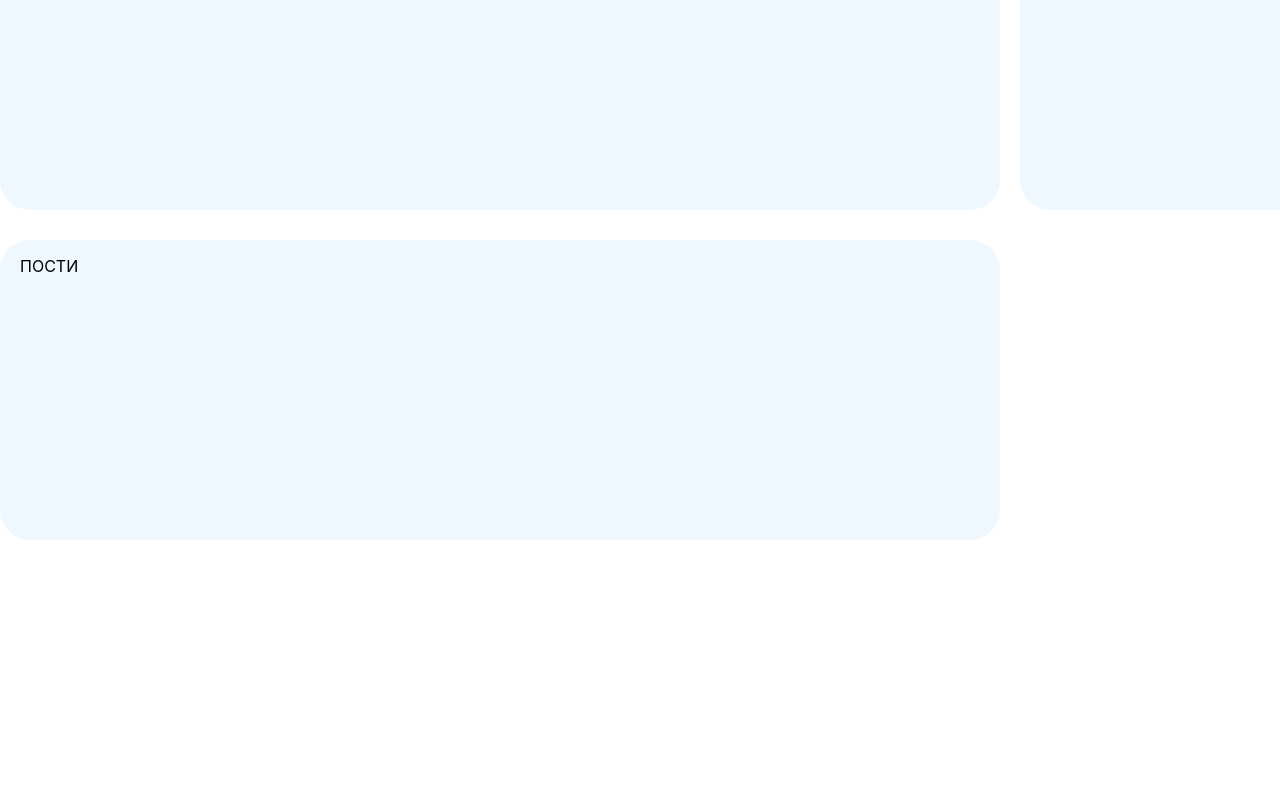
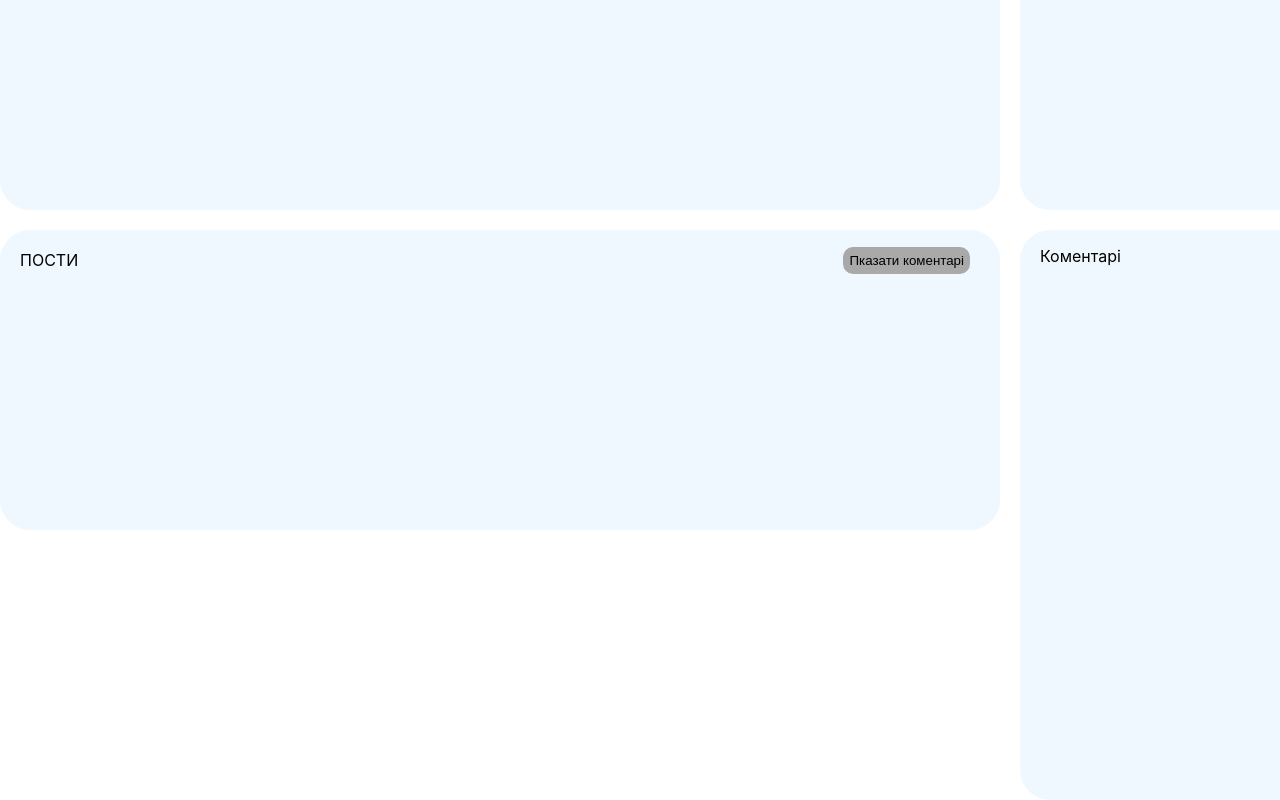
Before and after one commit to orangeRabit/apr-2021-react, a React (Create React App) app: page / in a window 1280 px wide. Shown: the part 390-1190 px from the top of the page. Before the commit the page ends 930 px from the top, so only its background shows below. Built offline with nearby package versions, Linux system fonts and the light colour scheme; no server answers.

Commit message:
userPost done

```diff
--- a/src/App.css
+++ b/src/App.css
@@ -30,9 +30,28 @@
     width: 1000px;
     height: 100%;
     min-height: 300px;
-    margin-top: 30px;
+    margin-top: 20px;
     border-radius: 30px;
     padding-left: 20px;
     box-sizing: border-box;
     background: aliceblue;
 }
+
+.postHeader {
+    width: 950px;
+    height: 40px;
+    margin-top: 10px;
+    align-items: center;
+    display: flex;
+    justify-content: space-between;
+}
+
+.cardComment {
+    width: 600px;
+    height: 570px;
+    background: aliceblue;
+    margin-top: 20px;
+    border-radius: 30px;
+    padding-left: 20px;
+    box-sizing: border-box;
+}
--- a/src/App.js
+++ b/src/App.js
@@ -1,10 +1,10 @@
 import './App.css'
 import {useEffect, useState} from 'react';
 import Users from './component/users/Users';
-import {getPost, getPosts, getUser, getUsers} from "./component/api/Api";
+import {getPost, getPosts, getUser, getUserPost, getUsers} from "./component/api/Api";
 import UserInfo from "./component/userInfo/UserInfo";
 import Posts from "./component/userPost/Posts";
-import UserPost from "./component/userPost/UserPost";
+import UserPosts from "./component/userPost/UserPosts";
 
 
 export default function App() {
@@ -23,17 +23,19 @@ export default function App() {
 			setUserInform(data)});
 	}
 
-	let [posts, setPosts] = useState([]);
+	// let [posts, setPosts] = useState([]);
 	let [userPosts, setUserPosts] = useState(null);
-
-	useEffect(()=> {
-		getPosts().then(({data}) =>	{setPosts(data)})
-	},[])
+	//
+	// useEffect(()=> {
+	// 	getPosts().then(({data}) =>	{setPosts(data)})
+	// },[])
 
 	function postCard(id) {
-		getPost(id).then(({data}) => {
+		getUserPost(id).then(({data}) =>
+
+		{
 			console.log(data);
-			setUserPosts(data)});
+			setUserPosts(data)})
 	}
 
 
@@ -49,9 +51,19 @@ export default function App() {
 				{userInform && <UserInfo item={userInform}/>}
 			</div>
 			<div className='cardPost'>
-				<p>ПОСТИ</p>
+				<div className='postHeader'>
+					<p>ПОСТИ</p>
+					<button>Пказати коментарі</button>
+				</div>
+
 				{/*<Posts items={posts}/>*/}
-				{userPosts &&<UserPost item={userPosts}/>}
+				{userPosts &&<UserPosts item={userPosts}/>}
+			</div>
+
+			<div className='cardComment'>
+				<div className='commentHeader'>
+					<p>Коментарі</p>
+				</div>
 			</div>
 		</div>
 	);
--- a/src/component/api/Api.js
+++ b/src/component/api/Api.js
@@ -6,7 +6,8 @@ let axiosInstance = axios.create({
 
 const getUsers = () => axiosInstance();
 const getUser = (id) => axiosInstance('/' + id);
-export {getUsers, getUser};
+const getUserPost = (id) => axiosInstance('/' + id + '/posts')
+export {getUsers, getUser, getUserPost};
 
 let post = axios.create({
     baseURL: 'https://jsonplaceholder.typicode.com/posts'
--- a/src/component/userPost/Post.js
+++ b/src/component/userPost/Post.js
@@ -1,7 +1,16 @@
 export default function Post({item}) {
-    return(
+    return (
         <div>
-           {item.userId} - {item.title}
+            <h3>
+                Пости користувача {item.userId}
+            </h3>
+            <p>
+                {item.id} - {item.title}
+            </p>
+            <p>
+                {item.body}
+            </p>
+
         </div>
     )
 }
--- a/src/component/userPost/UserPost.js
+++ /dev/null
@@ -1,7 +0,0 @@
-export default function UserPost({item}) {
-    return(
-        <div>
-             - {item.id} - {item.title}
-        </div>
-    )
-}
--- /dev/null
+++ b/src/component/userPost/UserPosts.js
@@ -0,0 +1,11 @@
+import Post from "./Post";
+
+export default function UserPosts({item}) {
+
+    return(
+
+        <div>
+            {item.map(p => <Post key={p.id} item={p}/> )}
+        </div>
+    )
+}
```
